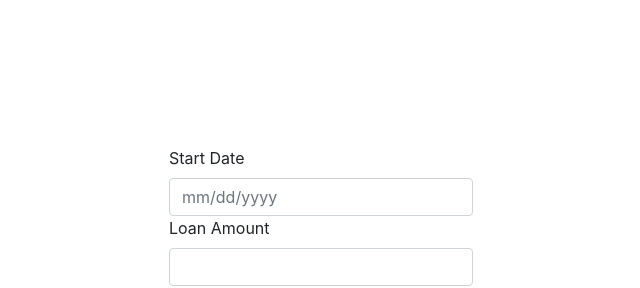
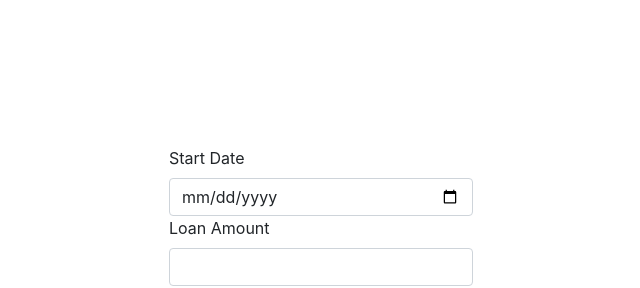
Before and after one commit to kpla001/payment_calculator, a Next.js app: page / in a window 1280 px wide. Shown: the top 288 px of the page, without its empty margins (319-959 px from the left). Built offline with nearby package versions, Linux system fonts and the light colour scheme.

Commit message:
(prod) revert changes: startDate input type changed back to date

```diff
--- a/components/CalculatorInput/CalculatorInput.jsx
+++ b/components/CalculatorInput/CalculatorInput.jsx
@@ -30,8 +30,7 @@ export default function CalculatorInput({ handleInput }) {
           Start Date
         </label>
         <input
-          type="text"
-          placeholder="mm/dd/yyyy"
+          type="date"
           name="startDate"
           className="form-control"
           min="1920-01-01"
```
